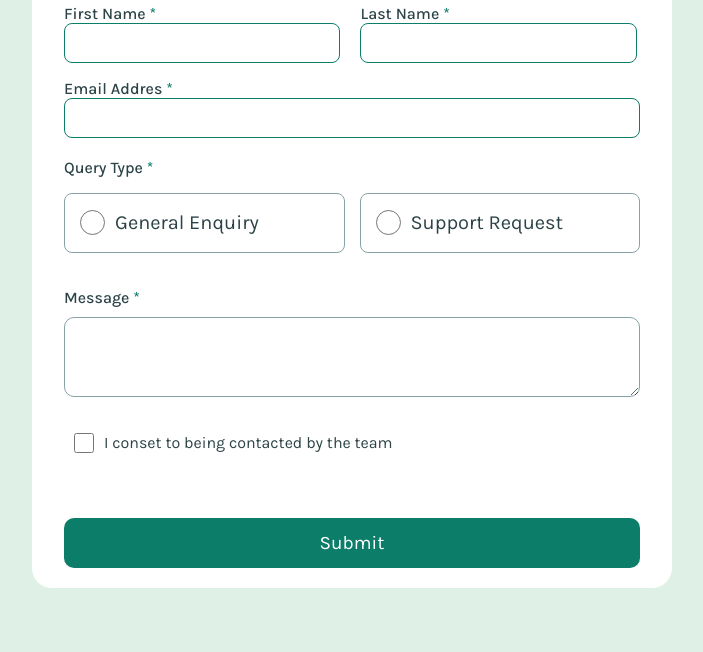
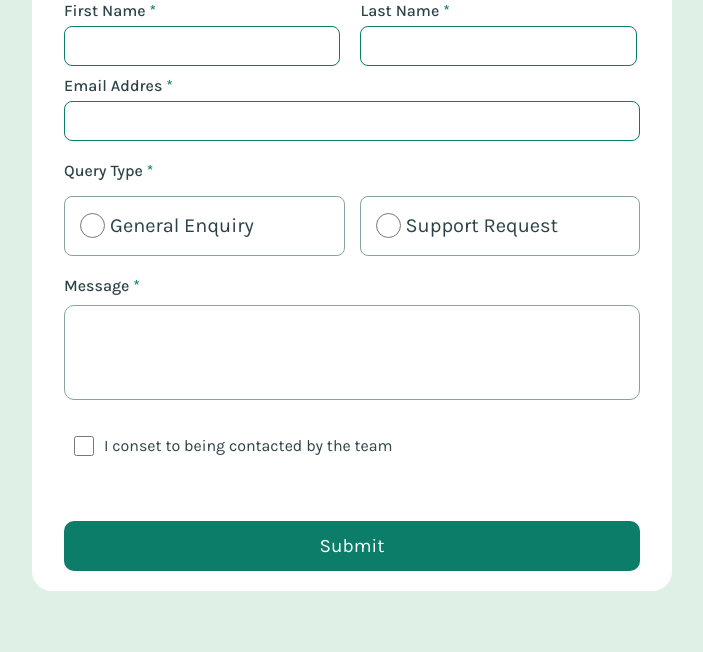
Before and after one commit to Cuandoyolabi/Contact-Form-Main, a website: page index.html in a window 1280 px wide. Shown: the part 148-800 px from the top of the page, without its empty margins (288-991 px from the left). Drawn offline with Linux system fonts and the light colour scheme.

Commit message:
STYLE: Se modifican estilos basicos de la aplicacion, empezare a crear la logica del form y crear los labels que indican si hace falta informacion

```diff
--- a/sass/style.scss
+++ b/sass/style.scss
@@ -73,11 +73,12 @@
       .input-email {
         width: 100%;
         height: 40px;
+        padding: 10px;
         border-radius: 8px;
+        margin-top: 6px;
         border: 1px solid var(--Green-600);
+        cursor: pointer;
       }
-
-
 
       .input-text:focus,
       .input-email:focus {
@@ -106,7 +107,7 @@
             flex-direction: row;
             align-items: center;
             justify-content: flex-start;
-            gap: 10px;
+            gap: 5px;
             padding-left: 15px;
             border-radius: 8px;
             font-size: 20px;
@@ -121,6 +122,7 @@
               width: 25px;
               height: 25px;
               border: 1px solid var(--Grey-900);
+              cursor: pointer;
             }
           }
         }
@@ -133,7 +135,7 @@
       .message-container {
         width: 90%;
         height: 200px;
-        padding-top: 20px;
+        padding-top: 5px;
         margin: auto;
 
         .input-message {
@@ -141,6 +143,8 @@
           height: 100%;
           margin-top: 10px;
           border-radius: 10px;
+          padding: 10px;
+          resize: none;
           border: 1px solid var(--Grey-500);
         }
       }
@@ -158,6 +162,7 @@
         .input-consent {
           width: 20px;
           height: 20px;
+          cursor: pointer;
         }
       }
 
```
Also changed, not shown: javascript/script.js (line endings or trailing spaces), sass/style.css, 1 other file.
